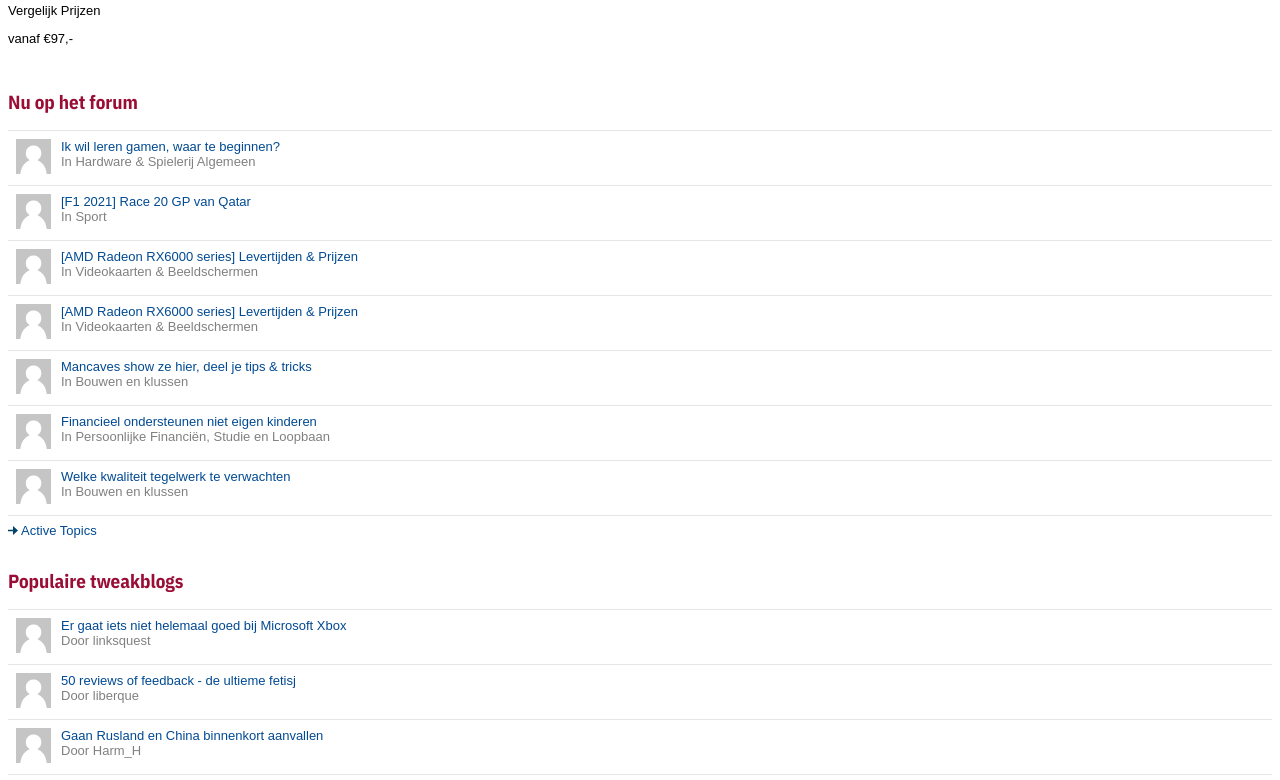
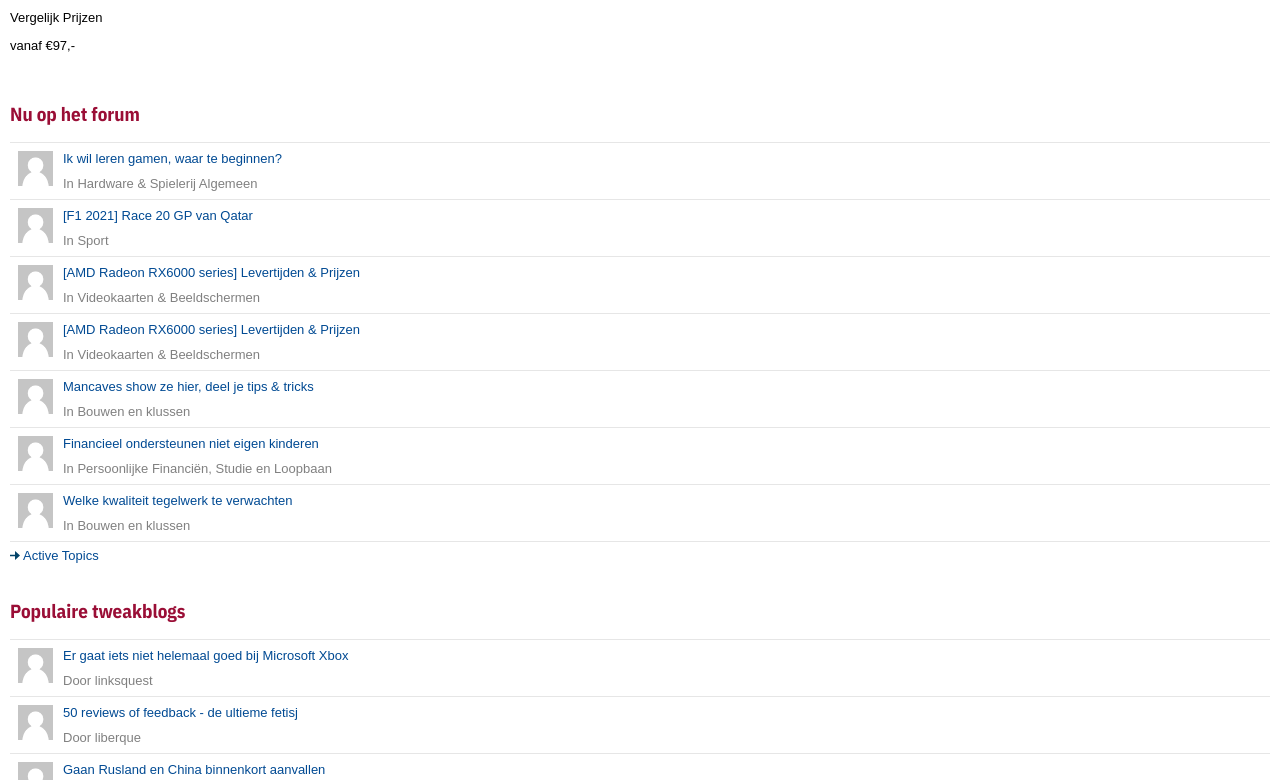
Before and after one commit to iSirThijs/CMD-Frontend-Development-2021-2022, a website: page index.html in a window 1280 px wide. Shown: the part 1497-2277 px from the top of the page. Drawn offline with nearby package versions, Linux system fonts and the light colour scheme.

Commit message:
[fix] add padding to forum

```diff
--- a/styles/style.css
+++ b/styles/style.css
@@ -202,7 +202,7 @@ nav[aria-label='Secondary'] li a {
 
 /* articles default */
 article {
-	padding: 0.5rem;
+	padding: 10px;
 }
 
 article.list header {
@@ -261,6 +261,12 @@ article.list > a:last-child {
 	background-repeat: no-repeat;
 }
 
+article.list li > div {
+	display: flex;
+	flex-flow: column;
+	gap: 10px;
+}
+
 article.news li p::before {
 	content: url('/images/icons/list_red.svg');
 	margin-right: 5px;
```
